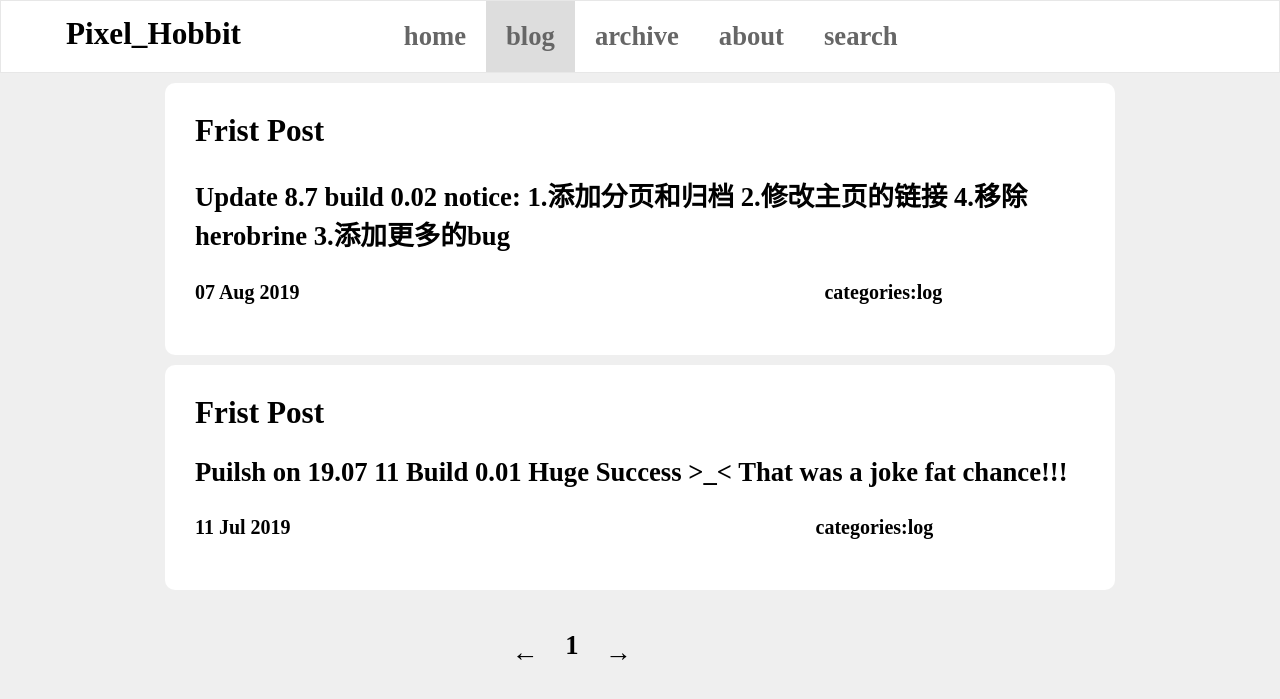
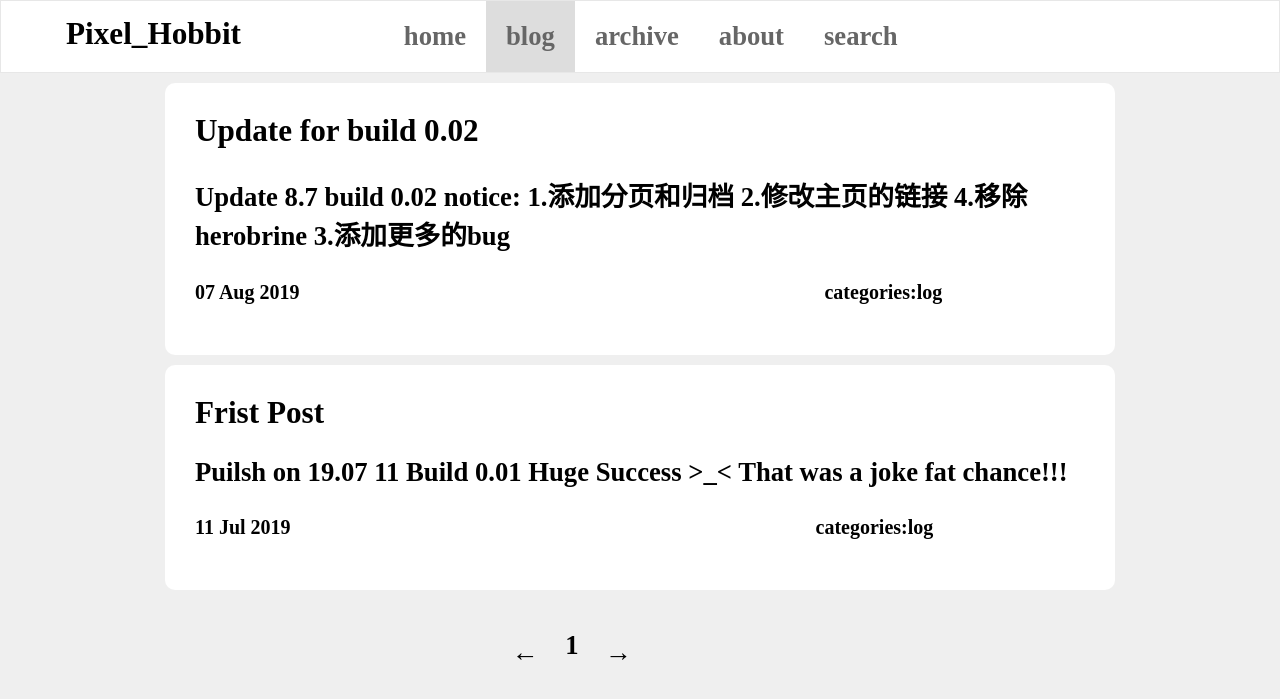
Before and after one commit to PixelHobbit/PixelHobbit.github.io, a Jekyll site: the page built from index.html, in a window 1280 px wide. Shown: the top 699 px of the page. Built offline with Jekyll 4.4.1, drawn with Linux system fonts in a browser that asks for light colours; the list of posts is cut into pages by our own code.

Commit message:
Update 2019-08-7-build0.02.markdown
second post title fix

```diff
--- a/_posts/2019-08-7-build0.02.markdown
+++ b/_posts/2019-08-7-build0.02.markdown
@@ -1,6 +1,6 @@
 ---
 layout: post
-title:  "Frist Post"
+title:  "Update for build 0.02"
 date:   2019-08-7
 categories: log
 ---
```
